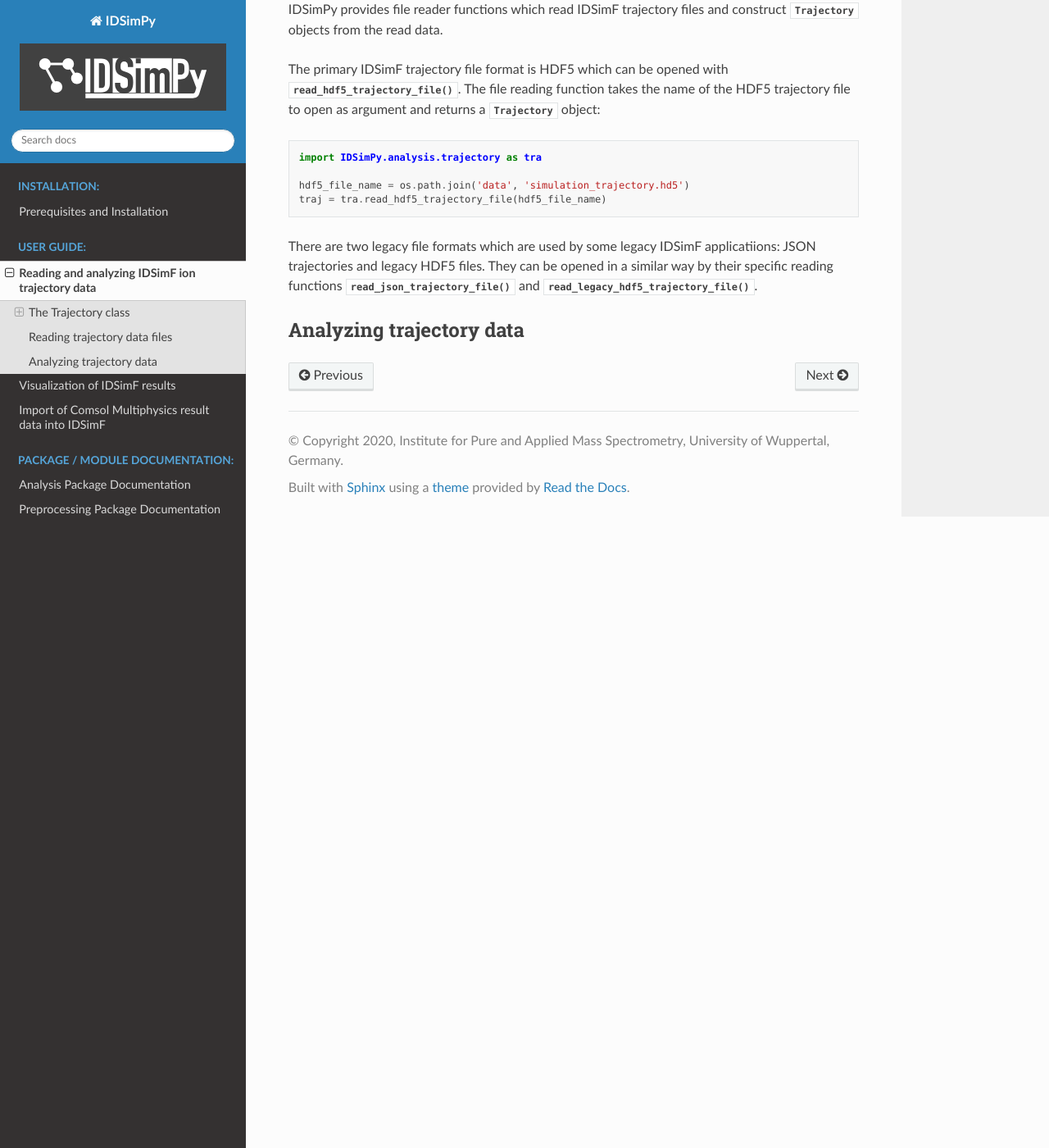
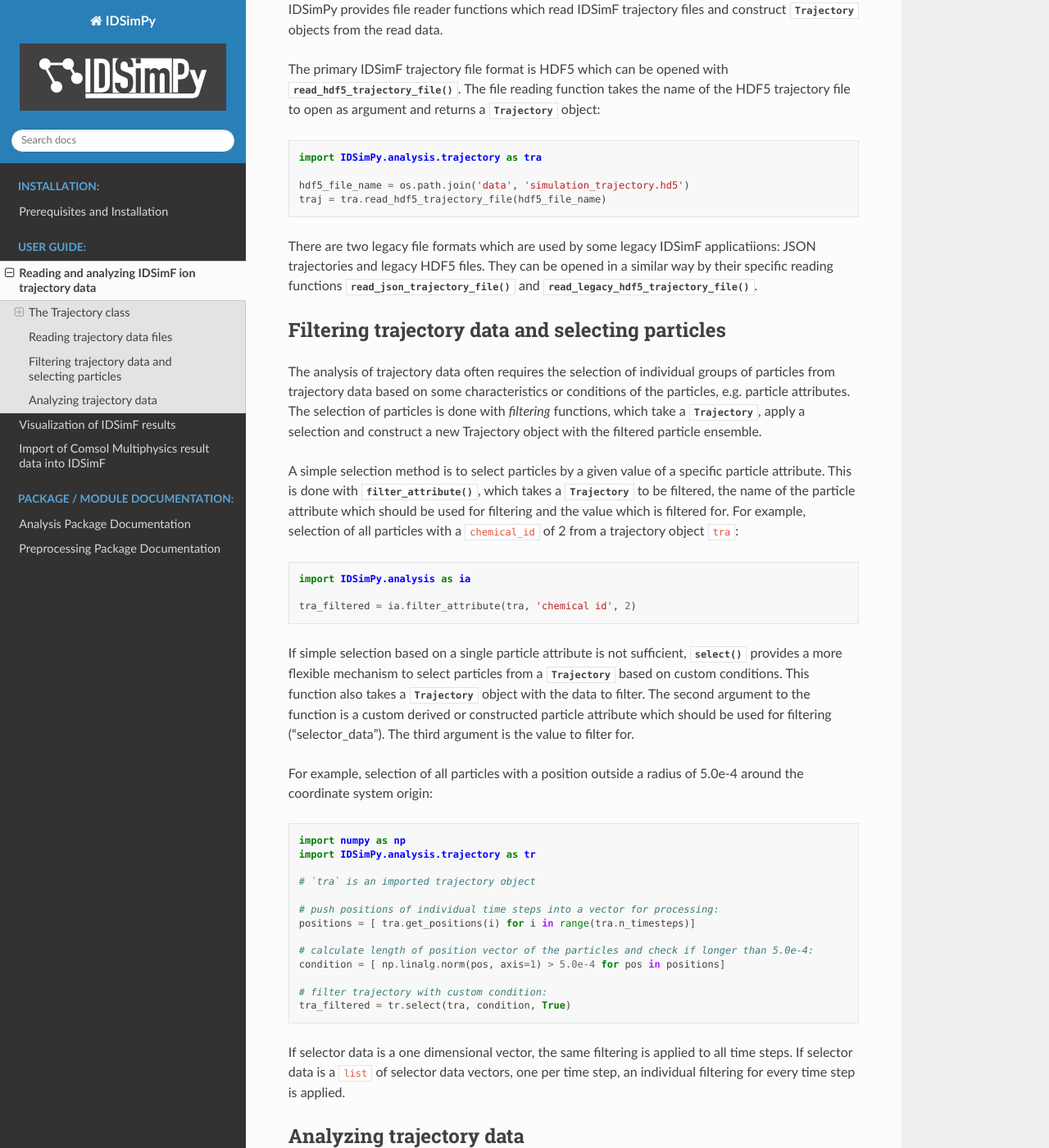
Before and after one commit to IPAMS/IDSimPy, a Sphinx documentation site: the page built from docs/usersguide/trajectory.rst, in a window 1280 px wide and 1400 px high, scrolled down 4344 px. Shown: the whole window at 82% size. Built offline with Sphinx 7.4.7 and the Read the Docs theme 2.0.0, drawn with Linux system fonts in a browser that asks for light colours; pages that are not in the unit, such as notebooks, are missing from menus.

Commit message:
Adds user guide how to filter trajectory data

```diff
--- a/docs/usersguide/trajectory.rst
+++ b/docs/usersguide/trajectory.rst
@@ -200,5 +200,41 @@ The primary IDSimF trajectory file format is HDF5 which can be opened with :py:f
 
 There are two legacy file formats which are used by some legacy IDSimF applicatiions: JSON trajectories and legacy HDF5 files. They can be opened in a similar way by their specific reading functions :py:func:`.read_json_trajectory_file` and :py:func:`.read_legacy_hdf5_trajectory_file`.
 
+Filtering trajectory data and selecting particles
+=================================================
+
+The analysis of trajectory data often requires the selection of individual groups of particles from trajectory data based on some characteristics or conditions of the particles, e.g. particle attributes. The selection of particles is done with *filtering* functions, which take a :py:class:`.Trajectory`, apply a selection and construct a new Trajectory object with the filtered particle ensemble.
+
+A simple selection method is to select particles by a given value of a specific particle attribute. This is done with :py:func:`.filter_attribute`, which takes a :py:class:`.Trajectory` to be filtered, the name of the particle attribute which should be used for filtering and the value which is filtered for. For example, selection of all particles with a ``chemical_id`` of 2 from a trajectory object ``tra``:
+
+.. code-block:: python
+
+    import IDSimPy.analysis as ia
+
+    tra_filtered = ia.filter_attribute(tra, 'chemical id', 2)
+
+If simple selection based on a single particle attribute is not sufficient, :py:func:`.select` provides a more flexible mechanism to select particles from a :py:class:`.Trajectory` based on custom conditions. This function also takes a :py:class:`.Trajectory` object with the data to filter. The second argument to the function is a custom derived or constructed particle attribute which should be used for filtering ("selector_data"). The third argument is the value to filter for.
+
+For example, selection of all particles with a position outside a radius of 5.0e-4 around the coordinate system origin:
+
+.. code-block:: python
+
+
+    import numpy as np
+    import IDSimPy.analysis.trajectory as tr
+
+    # `tra` is an imported trajectory object
+
+    # push positions of individual time steps into a vector for processing:
+    positions = [ tra.get_positions(i) for i in range(tra.n_timesteps)]
+
+    # calculate length of position vector of the particles and check if longer than 5.0e-4:
+    condition = [ np.linalg.norm(pos, axis=1) > 5.0e-4 for pos in positions]
+
+    # filter trajectory with custom condition:
+    tra_filtered = tr.select(tra, condition, True)
+
+If selector data is a one dimensional vector, the same filtering is applied to all time steps. If selector data is a ``list`` of selector data vectors, one per time step, an individual filtering for every time step is applied.
+
 Analyzing trajectory data
 =========================
```
